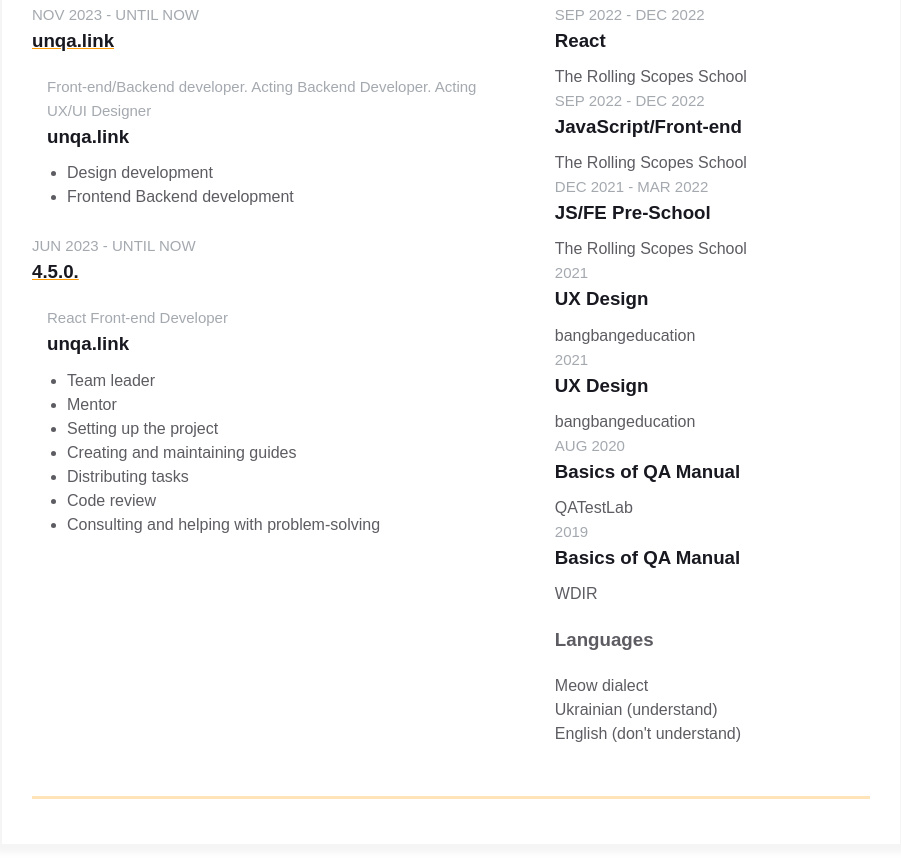
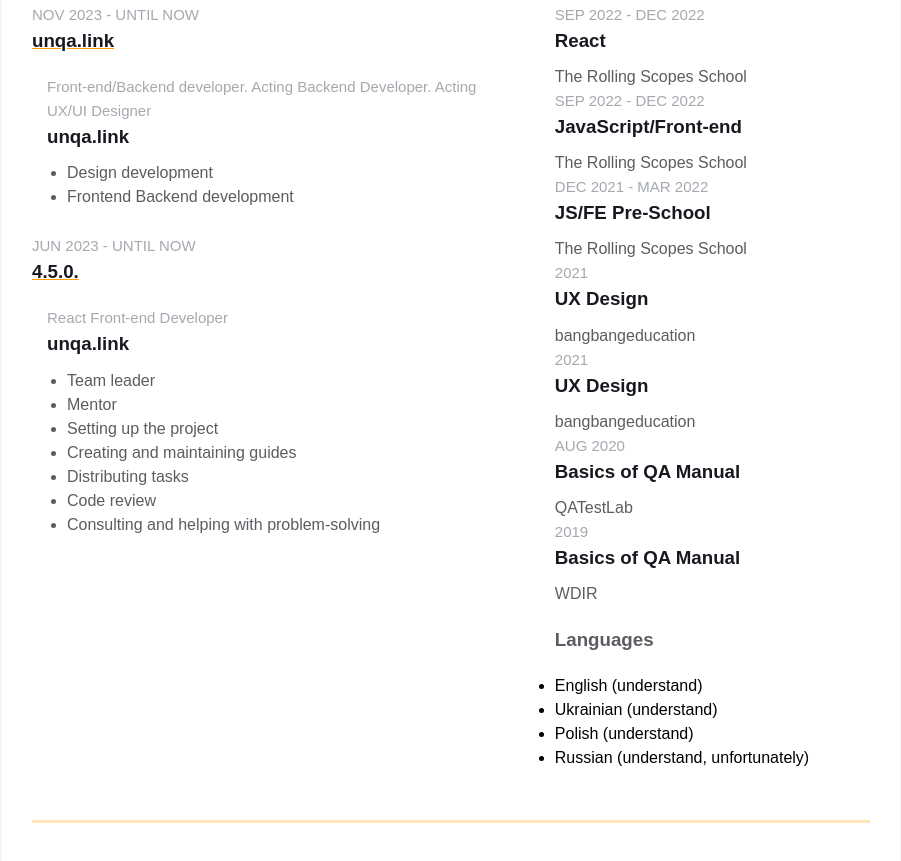
Before and after one commit to AmelianceSkyMusic/homepage, a plain HTML site: page index.html in a window 1280 px wide. Shown: the part 974-1835 px from the top of the page, without its empty margins (189-1090 px from the left). Drawn offline with Linux system fonts and the light colour scheme.

Commit message:
refactor: update languages content

```diff
--- a/index.html
+++ b/index.html
@@ -292,20 +292,22 @@
 									</div>
 								</div>
 
-									<div class="additional-info__languages">
-										<h3 class="additional-info__languages-header">Languages</h3>
-										<p class="additional-info__languages-item">Meow dialect</p>
-										<p class="additional-info__languages-item">Ukrainian (understand)</p>
-										<p class="additional-info__languages-item">
-											English (don't understand)
-										</p>
-									</div>
+								<div class="additional-info__languages">
+									<h3 class="additional-info__languages-header">Languages</h3>
+									<ul class="additional-info__languages-items">
+										<li>English (understand)</li>
+										<li>Ukrainian (understand)</li>
+										<li>Polish (understand)</li>
+										<li>Russian (understand, unfortunately)</li>
+									</ul>
 								</div>
 							</div>
 						</div>
 					</div>
 				</div>
 			</div>
-		</main>
-	</body>
+		</div>
+	</main>
+</body>
+
 </html>
```
